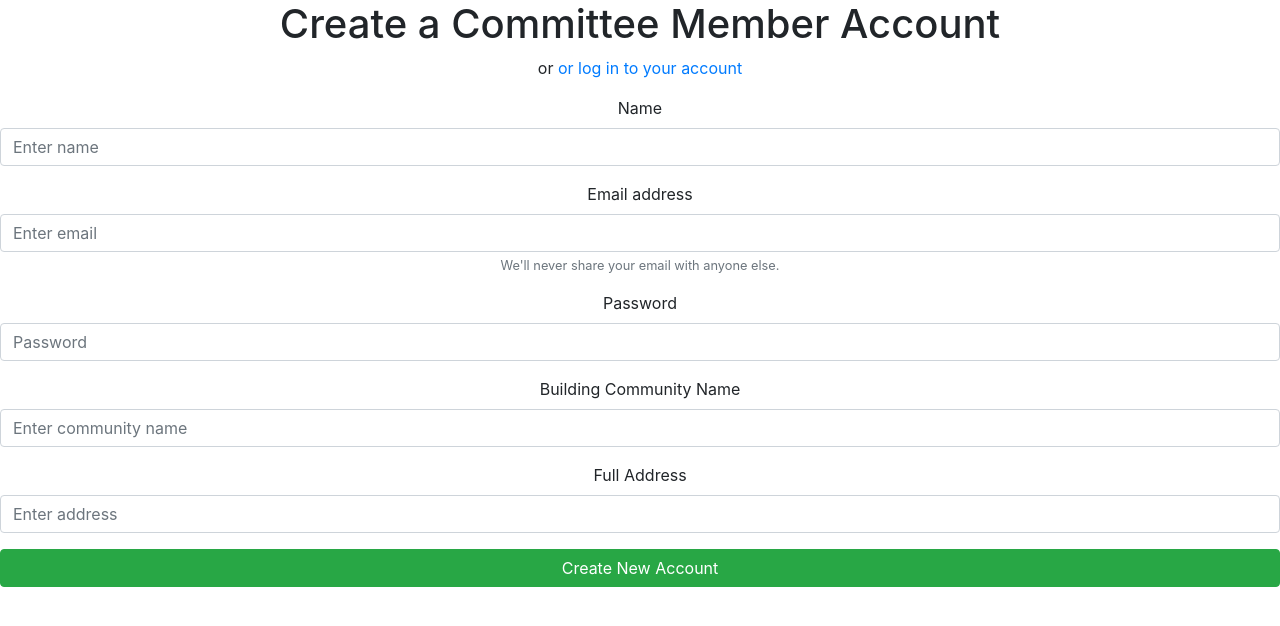
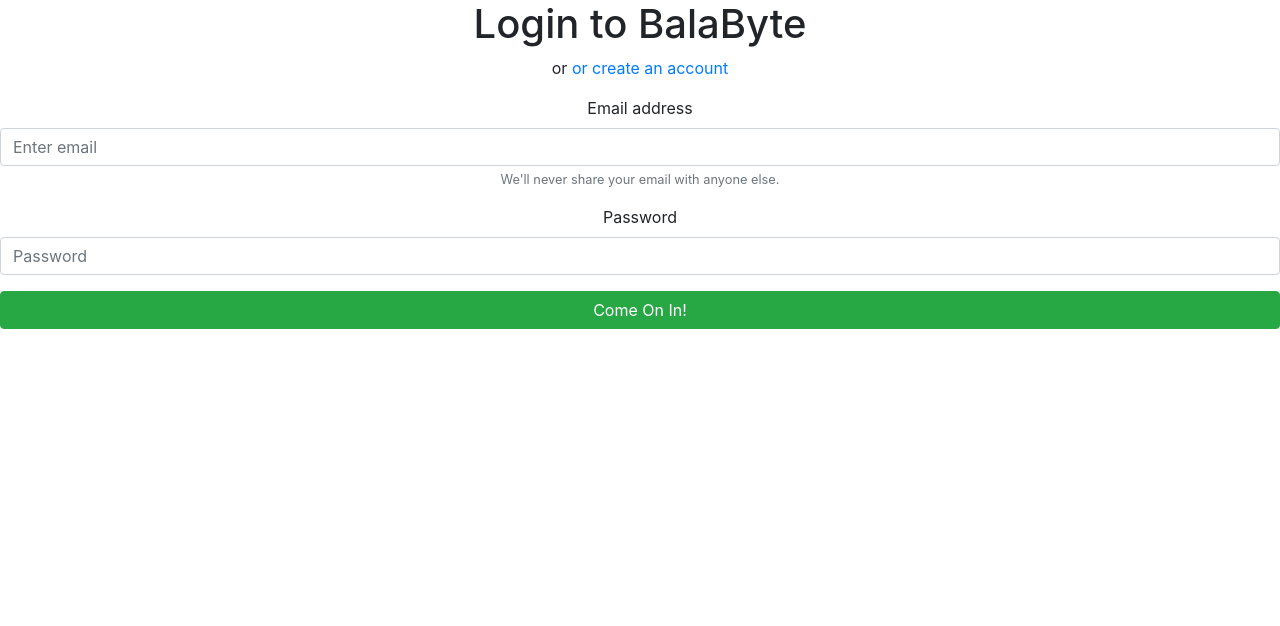
Before and after one commit to anatcase/BalaByte, a React (Create React App) app: page / in a window 1280 px wide. Shown: the top 626 px of the page. Built offline with nearby package versions, Linux system fonts and the light colour scheme.

Commit message:
Login page ui update

```diff
--- a/src/App.js
+++ b/src/App.js
@@ -3,14 +3,15 @@
 import './App.css';
 import 'bootstrap/dist/css/bootstrap.min.css';
 // import Home from './Home';
-import SignUp from './SignUp';
+//import SignUp from './SignUp';
+import Login from './Login';
 
 
 function App() {
   return (
     <div className="App">
        {/* <Home /> */}
-       <SignUp />
+       <Login />
     </div>
   );
 }
--- a/src/Login.js
+++ b/src/Login.js
@@ -3,20 +3,15 @@
 import Button from 'react-bootstrap/Button'
 
 
-function SignUp() {
+function Login() {
   return (
-    <div className="SignUp">
-      <h1>Create a Committee Member Account</h1>
-      <p>or <a href="#/login">or log in to your account</a></p>
+    <div className="Login">
+      <h1>Login to BalaByte</h1>
+      <p>or <a href="#/signup">or create an account</a></p>
       {/* <Alert variant="danger" show={props.state.invalidLogin}>
           Invalid email or password!
       </Alert> */}
      <Form>
-        <Form.Group controlId="formBasicName">
-            <Form.Label>Name</Form.Label>
-            <Form.Control type="text" placeholder="Enter name"/>
-        </Form.Group>
-
         <Form.Group controlId="formBasicEmail">
             <Form.Label>Email address</Form.Label>
             <Form.Control type="email" placeholder="Enter email"/>
@@ -30,22 +25,13 @@
             <Form.Control type="password" placeholder="Password"/>
         </Form.Group>
 
-        <Form.Group controlId="formBasicCommunity">
-            <Form.Label>Building Community Name</Form.Label>
-            <Form.Control type="text" placeholder="Enter community name"/>
-        </Form.Group>
-
-        <Form.Group controlId="formBasicAddress">
-            <Form.Label>Full Address</Form.Label>
-            <Form.Control type="text" placeholder="Enter address"/>
-        </Form.Group>
 
         <Button variant="success" type="button" block>
-            Create New Account
+            Come On In!
         </Button>
     </Form>
 </div>
   );
 }
 
-export default SignUp;
+export default Login;
```
